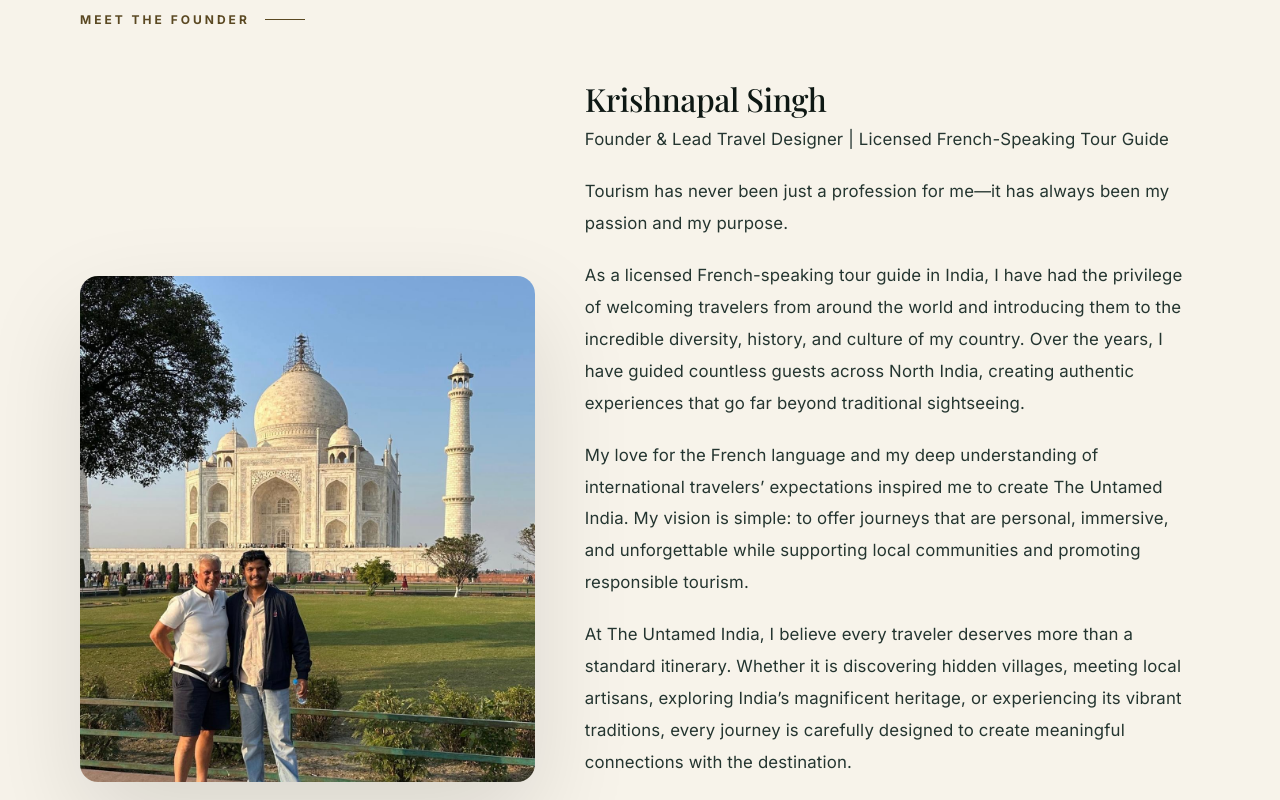
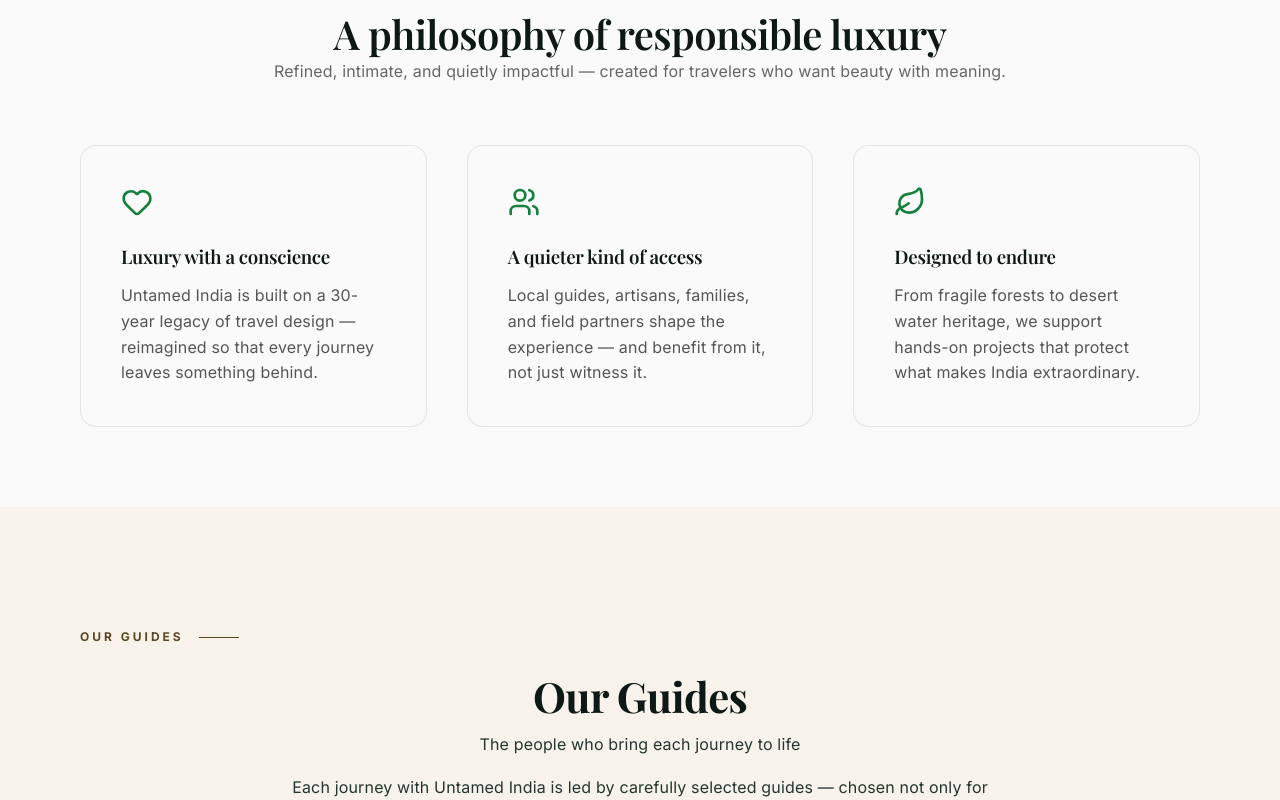
Before and after one commit to theuntamedindiatravel/untamed-india, a Next.js app: page /about in a window 1280 px wide. Shown: the part 3720-4520 px from the top of the page. Built offline with nearby package versions, Linux system fonts and the light colour scheme; a web font is replaced by a local one.

Commit message:
removed founders page and details

```diff
--- a/app/about/About.module.css
+++ b/app/about/About.module.css
@@ -123,54 +123,6 @@
   color: rgba(26, 26, 26, 0.6);
 }
 
-.founderBlock {
-  display: grid;
-  grid-template-columns: 0.85fr 1.15fr;
-  gap: 50px;
-  align-items: center;
-}
-
-.founderPhoto {
-  width: 100%;
-  border-radius: 18px;
-  overflow: hidden;
-  box-shadow: 0 40px 100px rgba(0, 0, 0, 0.12);
-}
-
-.founderPhoto img {
-  width: 100%;
-  height: 100%;
-  max-height: 520px;
-  object-fit: cover;
-  display: block;
-}
-
-.founderName {
-  font-family: var(--font-serif);
-  font-size: 2rem;
-  font-weight: 500;
-  margin-bottom: 6px;
-  color: var(--charcoal);
-}
-
-.founderRole {
-  font-size: 1rem;
-  color: var(--charcoal-soft);
-  font-style: italic;
-  margin-bottom: 24px;
-}
-
-.founderText p {
-  font-size: 1.05rem;
-  line-height: 1.9;
-  color: var(--charcoal-soft);
-  margin-bottom: 20px;
-}
-
-.founderText p:last-child {
-  margin-bottom: 0;
-}
-
 .reasonsGrid {
   display: grid;
   grid-template-columns: repeat(3, 1fr);
@@ -250,10 +202,6 @@
     grid-template-columns: 1fr;
   }
 
-  .founderBlock {
-    grid-template-columns: 1fr;
-  }
-
   .statsGrid {
     grid-template-columns: repeat(2, 1fr);
   }
--- a/app/about/page.tsx
+++ b/app/about/page.tsx
@@ -215,60 +215,6 @@
         </div>
       </section>
 
-      {/* Founder */}
-      <section className={styles.section}>
-        <div className="container">
-          <div style={{ textAlign: 'center', marginBottom: '50px' }}>
-            <span className="section-label">Meet the founder</span>
-          </div>
-          <div className={styles.founderBlock}>
-            <div className={styles.founderPhoto}>
-              <img
-                src="/founder/krishnapal-singh.jpg"
-                alt="Krishnapal Singh, Founder & Lead Travel Designer at Untamed India"
-                loading="lazy"
-                decoding="async"
-              />
-            </div>
-            <div className={styles.founderText}>
-              <h2 className={styles.founderName}>Krishnapal Singh</h2>
-              <p className={styles.founderRole}>Founder &amp; Lead Travel Designer | Licensed French-Speaking Tour Guide</p>
-
-              <p>Tourism has never been just a profession for me—it has always been my passion and my purpose.</p>
-
-              <p>
-                As a licensed French-speaking tour guide in India, I have had the privilege of welcoming travelers from around the
-                world and introducing them to the incredible diversity, history, and culture of my country. Over the years, I have
-                guided countless guests across North India, creating authentic experiences that go far beyond traditional
-                sightseeing.
-              </p>
-
-              <p>
-                My love for the French language and my deep understanding of international travelers&rsquo; expectations inspired me
-                to create The Untamed India. My vision is simple: to offer journeys that are personal, immersive, and unforgettable
-                while supporting local communities and promoting responsible tourism.
-              </p>
-
-              <p>
-                At The Untamed India, I believe every traveler deserves more than a standard itinerary. Whether it is discovering
-                hidden villages, meeting local artisans, exploring India&rsquo;s magnificent heritage, or experiencing its vibrant
-                traditions, every journey is carefully designed to create meaningful connections with the destination.
-              </p>
-
-              <p>
-                My goal is to build a travel company that is recognized for authenticity, professionalism, and exceptional service,
-                while showcasing the true spirit of India to travelers from across the globe.
-              </p>
-
-              <p>
-                I look forward to welcoming you to India and helping you discover the country through the eyes of someone who
-                proudly calls it home.
-              </p>
-            </div>
-          </div>
-        </div>
-      </section>
-
       {/* Why Us / Difference */}
       <section className={styles.section} style={{ backgroundColor: '#fafafa' }}>
         <div className="container">
--- a/components/Footer.tsx
+++ b/components/Footer.tsx
@@ -15,7 +15,6 @@
   ],
   company: [
     { label: 'Our Story', href: '/about' },
-    { label: 'Meet the Founder', href: '/founder' },
     { label: 'Luxury Hotels', href: '/luxury-hotels' },
     { label: "Women's Journeys", href: '/womens-journeys' },
     { label: 'All Tours', href: '/tours' },
```
Also changed, not shown: app/founder/page.tsx (deleted, +0 -69 lines), public/founder/krishnapal-singh.jpg (deleted).
